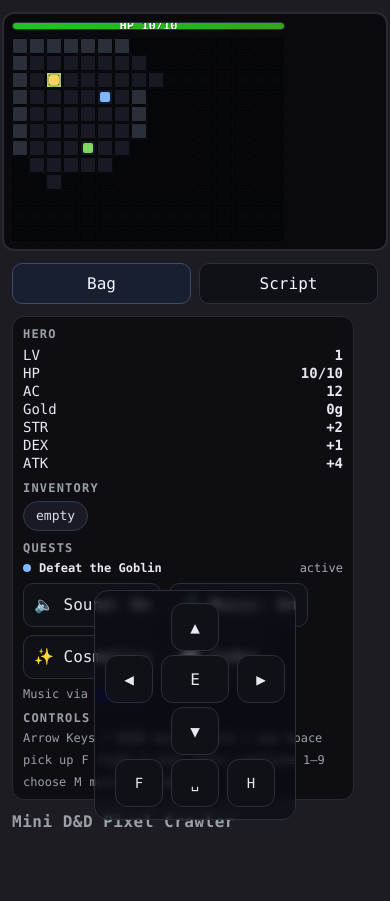
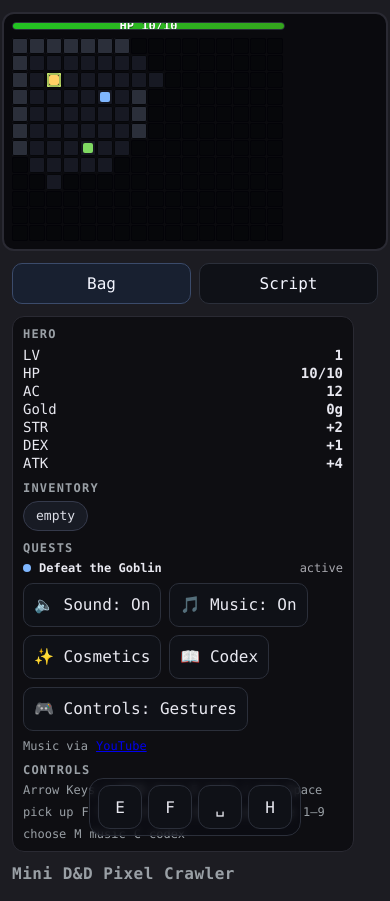
Before and after one commit to amandarae220/DungeonsAndDragons, a plain HTML site: page index.html in a window 390 px wide. Before the commit the page ends 849 px from the top, so only its background shows below. Drawn offline with Linux system fonts and the light colour scheme.

Commit message:
Update index.html

```diff
--- a/index.html
+++ b/index.html
@@ -165,6 +165,25 @@
   .tp { font: inherit; color: var(--text); background:#0f1117; border:1px solid #2b2f3a; border-radius: 12px; padding: 12px 14px; min-width: 48px; min-height: 48px; }
   .tp-big { min-width: 68px; }
 
+  /* Compact action bar for mobile */
+  .actionbar{
+    position: fixed;
+    left: 50%; transform: translateX(-50%);
+    bottom: clamp(8px, env(safe-area-inset-bottom) + 8px, 24px);
+    display: none; /* shown in gesture mode on mobile */
+    gap: 6px; z-index: 1100;
+    background: rgba(10,12,20,.6);
+    border: 1px solid #2b2f3a;
+    border-radius: 14px;
+    padding: 6px 8px;
+    backdrop-filter: blur(4px);
+  }
+  .ab{
+    font: inherit; color: var(--text);
+    background:#0f1117; border:1px solid #2b2f3a; border-radius: 12px;
+    min-width: 44px; min-height: 44px; padding: 6px 10px;
+  }
+
   /* ====== BREAKPOINTS ====== */
 
   /* Medium screens: allow columns to shrink & keep map clamped */
@@ -202,7 +221,11 @@
     .choice-btn[data-hint]::after { display:none; }
   }
 
-  @media (pointer: coarse), (max-width: 900px) { .touchpad { display: inline-block; } }
+  /* Mobile defaults: show compact actionbar, hide D-pad (JS can toggle) */
+  @media (pointer: coarse), (max-width: 900px) {
+    .touchpad { display: none; }
+    .actionbar { display: flex; }
+  }
 
   @supports (padding: max(0px)) {
     body { padding-top: max(0px, env(safe-area-inset-top)); padding-bottom: max(0px, env(safe-area-inset-bottom)); }
@@ -234,6 +257,7 @@
         <button id="musicBtn" class="btn">🎵 Music: On</button>
         <button id="cosBtn" class="btn">✨ Cosmetics</button>
         <button id="codexBtn" class="btn">📖 Codex</button>
+        <button id="ctrlBtn" class="btn">🎮 Controls: Gestures</button>
       </div>
 
       <div class="sound-row" style="font-size:12px;color:#9aa0a6">
@@ -292,7 +316,7 @@
     </div>
   </div>
 
-  <!-- Touch controls (shown on mobile/tablet) -->
+  <!-- Touch controls (toggleable on mobile) -->
   <div id="touchpad" class="touchpad" aria-hidden="true">
     <div class="row">
       <button data-a="up"    class="tp tp-up" aria-label="Move Up">▲</button>
@@ -310,6 +334,14 @@
       <button data-a="pick"  class="tp" aria-label="Pick up">␣</button>
       <button data-a="heal"  class="tp" aria-label="Heal">H</button>
     </div>
+  </div>
+
+  <!-- Compact mobile action bar (gesture mode) -->
+  <div id="actionbar" class="actionbar" aria-hidden="true">
+    <button data-a="use"   class="ab" title="Talk/Use (E)">E</button>
+    <button data-a="fight" class="ab" title="Fight (F)">F</button>
+    <button data-a="pick"  class="ab" title="Pick up (Space)">␣</button>
+    <button data-a="heal"  class="ab" title="Heal (H)">H</button>
   </div>
 
   <!-- Hidden YouTube player target -->
@@ -359,6 +391,11 @@ const LORE = {
   locations:{ start:"Where it starts.", hall:"Shady hall.", crypt:"Bone storage." }
 };
 function codexDiscover(cat, id, name){ const C = META.codex[cat]||(META.codex[cat]={}); if(!C[id]){ C[id]={ name:name||id, seen:true, count:0 }; saveMeta(); lootMsg(`Codex updated: ${name||id}`); } }
+
+/* ===== Controls settings (mobile gestures vs D-pad) ===== */
+function loadSettings(){ try { return JSON.parse(localStorage.getItem('mini_settings')||'{}'); } catch(e){ return {}; } }
+function saveSettings(){ localStorage.setItem('mini_settings', JSON.stringify(SETTINGS)); }
+const SETTINGS = Object.assign({ controls: 'gesture' }, loadSettings()); // 'gesture' | 'dpad'
 
 /* ====== Maps / Worlds ====== */
 function makeSeen(){ return Array.from({length:H},()=>Array(W).fill(false)); }
@@ -447,6 +484,7 @@ const soundBtn=document.getElementById('soundBtn'), musicBtn=document.getElement
 const lvlupEl=document.getElementById('lvlup'), lvlupDetails=document.getElementById('lvlup-details');
 const hpFill = document.getElementById('hpfill'); const hpText = document.getElementById('hptext');
 const dlgEl = document.getElementById('dialog'); const dlgTitle = document.getElementById('dialog-title'); const dlgText = document.getElementById('dialog-text'); const dlgChoices = document.getElementById('dialog-choices');
+const ctrlBtn = document.getElementById('ctrlBtn'); const actionbar = document.getElementById('actionbar');
 
 /* ===== Rendering ===== */
 const stepTrail=[];
@@ -799,7 +837,7 @@ function sfx(kind){
   }
 }
 
-/* ===== Responsive scaling ===== */
+/* ===== Responsive scaling & controls mode ===== */
 function clampNum(n, min, max){ return Math.max(min, Math.min(max, n)); }
 function fitScale(){
   // Keep desktop visuals unchanged
@@ -816,9 +854,9 @@ function fitScale(){
   const targetW = baseCell * 16 + baseGap * (16 - 1);
   const targetH = baseCell * 12 + baseGap * (12 - 1);
 
-  // coarse padding budget for title/HUD/HP bar/touchpad
+  // coarse padding budget for title/HUD/HP bar + controls
   const padW = 24;
-  const padH = 240;
+  const padH = (SETTINGS.controls === 'gesture') ? 160 : 240; // compact bar vs D-pad
 
   const availW = Math.max(0, vw - padW);
   const availH = Math.max(0, vh - padH);
@@ -832,10 +870,30 @@ function fitScale(){
 
   document.documentElement.style.setProperty('--scale', String(scale));
 }
+
+function applyControlsMode(){
+  const isMobile = window.matchMedia('(pointer: coarse)').matches || window.innerWidth <= 900;
+  const tp = document.getElementById('touchpad');
+  const ab = document.getElementById('actionbar');
+  const btn = document.getElementById('ctrlBtn');
+
+  if (!isMobile){
+    if (tp) tp.style.display = 'none';
+    if (ab) ab.style.display = 'none';
+    if (btn) btn.textContent = '🎮 Controls: Keyboard';
+    return;
+  }
+  const useDpad = SETTINGS.controls === 'dpad';
+  if (tp) tp.style.display = useDpad ? 'inline-block' : 'none';
+  if (ab) ab.style.display = useDpad ? 'none' : 'flex';
+  if (btn) btn.textContent = useDpad ? '🎮 Controls: D-pad' : '🎮 Controls: Gestures';
+  fitScale(); // recalibrate map scale budget
+}
+
 function initResponsive(){
   requestAnimationFrame(fitScale);
-  window.addEventListener('resize', fitScale, { passive:true });
-  window.addEventListener('orientationchange', () => setTimeout(fitScale, 60), { passive:true });
+  window.addEventListener('resize', ()=>{ fitScale(); applyControlsMode(); }, { passive:true });
+  window.addEventListener('orientationchange', () => setTimeout(()=>{ fitScale(); applyControlsMode(); }, 60), { passive:true });
   window.addEventListener('touchstart', ensureAudio, { once:true, passive:true });
 
   const tp = document.getElementById('touchpad');
@@ -869,6 +927,8 @@ function initResponsive(){
     if (dt>400 || Math.max(ax,ay)<24) return;
     if (ax>ay) { tryMove(dx>0?1:-1,0); } else { tryMove(0, dy>0?1:-1); }
   }, {passive:true});
+
+  applyControlsMode();
 }
 
 /* ===== Mobile Tabs ===== */
@@ -892,16 +952,33 @@ function initMobileTabs(){
   setTab('bag');
 }
 
+/* ===== Controls toggle + actionbar wiring ===== */
+ctrlBtn.addEventListener('click', ()=>{
+  SETTINGS.controls = (SETTINGS.controls === 'gesture') ? 'dpad' : 'gesture';
+  saveSettings();
+  applyControlsMode();
+});
+actionbar.addEventListener('click', (e)=>{
+  const b = e.target.closest('button[data-a]'); if (!b) return;
+  const act = b.getAttribute('data-a');
+  switch(act){
+    case 'use':   tryUse(); break;
+    case 'fight': tryFight(); break;
+    case 'pick':  tryPickup(); break;
+    case 'heal':  tryDrinkPotion(); break;
+  }
+});
+
 /* ===== Boot ===== */
 function bootstrap(){
   // meta bonuses (if any)
   player.maxHp += META.hpBonus||0; player.ac += META.acBonus||0; player.hp = player.maxHp;
   for (let i=0;i<(META.startPotion||0);i++){ player.inventory.push({ id:`meta-potion-${i}-${Date.now()}`, name:"Small Potion (+4 HP)", use:()=>heal(4) }); }
-  draw(); initResponsive(); initMobileTabs();
+  draw(); initResponsive(); initMobileTabs(); applyControlsMode();
   narrate("You awaken in a dim stone room.");
   say("Sage","Approach and speak, traveler.","#7fb7ff");
   addQuest("defeat-goblin","Defeat the Goblin","Slay the red fiend lurking to the east.");
-  narrate("Move: Arrows/WASD (or swipe / D-pad). E talk/use. ␣ pick up. F fight. H heal. Enter continue. 1–9 choose. M music.");
+  narrate("Move: Arrows/WASD (or swipe). Tap E/F/␣/H on the action bar. Toggle D-pad via the Controls button.");
 }
 bootstrap();
 
@@ -910,6 +987,13 @@ function heal(amount){
   const before=player.hp; player.hp=Math.min(player.maxHp, player.hp+amount);
   const gained=player.hp-before; if(gained>0) narrate(`Healed ${gained} HP.`); renderHUD();
 }
+
+/* ===== Ally recruit (kept near end for clarity) ===== */
+function recruitNyx(){
+  if (ally.active){ say("Nyx","Already on your flank."); return; }
+  ally.active = true; ally.x = player.x; ally.y = player.y;
+  narrate("Nyx joins your quest. You gain flanking advantage when boxing foes.");
+}
 </script>
 </body>
 </html>
```
